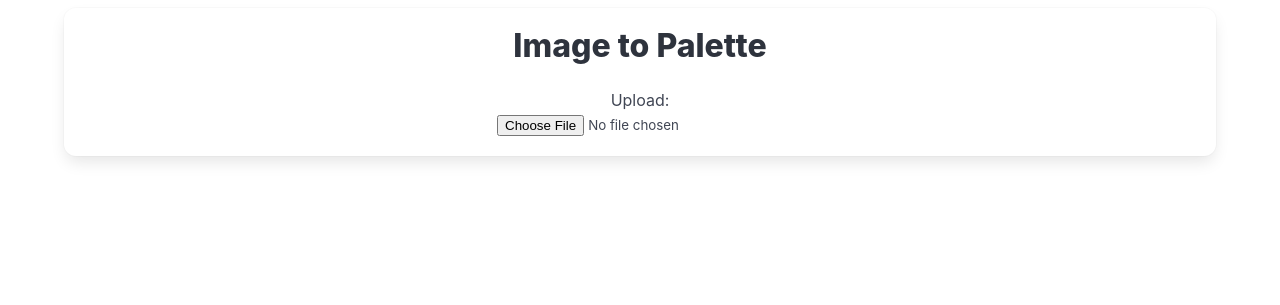
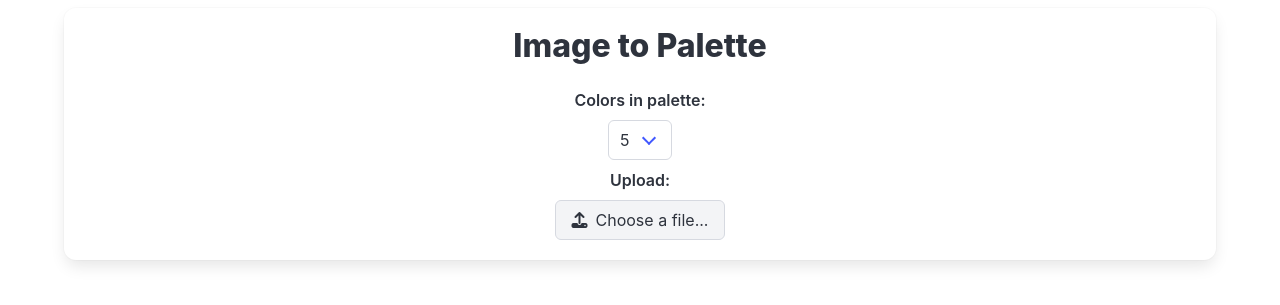
Before and after one commit to editid0/tools, a Flask app: page /tools/image2palette in a window 1280 px wide. Shown: the part 52-357 px from the top of the page. Run offline with Flask 3, Linux system fonts and the light colour scheme; some libraries are stand-ins or nearby versions.

Commit message:
Allow for pasting images, and changing the number of colors in a palette

```diff
--- a/templates/im2palette.html
+++ b/templates/im2palette.html
@@ -14,6 +14,13 @@
 			src="https://st.editid.uk/script.js"
 			data-website-id="fd60c701-ca5b-4ddc-9a0d-5602adf865d5"
 		></script>
+		<link
+			rel="stylesheet"
+			href="https://cdnjs.cloudflare.com/ajax/libs/font-awesome/6.6.0/css/all.min.css"
+			integrity="sha512-Kc323vGBEqzTmouAECnVceyQqyqdsSiqLQISBL29aUW4U/M7pSPA/gEUZQqv1cwx4OnYxTxve5UMg5GT6L4JJg=="
+			crossorigin="anonymous"
+			referrerpolicy="no-referrer"
+		/>
 	</head>
 	<body>
 		{# adds the nav bar to the file #} {% include 'nav.html' %}
@@ -26,6 +33,7 @@
 					<img src="" alt="Image" id="im" />
 				</div>
 				<div id="palette">
+					<button id="reset" class="button is-danger">Reset</button>
 					<p class="has-text-centered mb-3">Palette:</p>
 					<div id="palettecolors" class="columns"></div>
 				</div>
@@ -42,12 +50,32 @@
 					</div>
 				</div>
 				<div id="upload">
-					<p class="has-text-centered">Upload:</p>
-					<input
-						type="file"
-						id="imageinput"
-						accept="image/jpeg, image/png, image/gif, image/webp, image/bmp"
-					/>
+					<label for="palette" class="label">Colors in palette:</label>
+					<div class="select mb-2">
+						<select class="" id="palettecount">
+							<option id="2">2</option>
+							<option id="3">3</option>
+							<option id="4">4</option>
+							<option id="5" selected>5</option>
+						</select>
+					</div>
+					<p class="has-text-centered label">Upload:</p>
+					<div class="file">
+						<label class="file-label">
+							<input
+								type="file"
+								id="imageinput"
+								accept="image/jpeg, image/png, image/gif, image/webp, image/bmp"
+								class="file-input"
+							/>
+							<span class="file-cta">
+								<span class="file-icon">
+									<i class="fas fa-upload"></i>
+								</span>
+								<span class="file-label">Choose a file...</span>
+							</span>
+						</label>
+					</div>
 				</div>
 			</div>
 		</div>
@@ -72,6 +100,8 @@
 		var confirm_im = document.getElementById("confirm");
 		var upload = document.getElementById("upload");
 		var image_input = document.getElementById("imageinput");
+		var palettecount = document.getElementById("palettecount");
+		var stage = 0;
 		image_input.addEventListener("change", function () {
 			// if there's a file in the input, hide the upload div, show the preview div
 			if (image_input.files.length > 0) {
@@ -79,6 +109,7 @@
 				preview.style.display = "block";
 				// set the image source of #confirm
 				confirm_im.src = URL.createObjectURL(image_input.files[0]);
+				stage = 1;
 			}
 		});
 		// if the cancel button is clicked, hide the preview div, show the upload div, reset the image source of #confirm, and reset the image source of #imageinput
@@ -87,6 +118,7 @@
 			upload.style.display = "block";
 			confirm_im.src = "";
 			image_input.value = "";
+			stage = 0;
 		});
 		// if the create button is clicked, hide the preview div, show the #image div, and set the image source of #im
 		create_button.addEventListener("click", function () {
@@ -95,7 +127,7 @@
 			palettediv.style.display = "block";
 			im.src = confirm_im.src;
 			palette_colors.innerHTML = "";
-			var palette = colorThief.getPalette(confirm_im, 5);
+			var palette = colorThief.getPalette(confirm_im, parseInt(palettecount.value));
 			for (var i = 0; i < palette.length; i++) {
 				var color = palette[i];
 				var div = document.createElement("div");
@@ -103,6 +135,7 @@
 				div.style.backgroundColor = "rgb(" + color.join(",") + ")";
 				palette_colors.appendChild(div);
 			}
+			stage = 2;
 		});
 		document.addEventListener("click", function (e) {
 			if (e.target.classList.contains("palette-color")) {
@@ -145,6 +178,44 @@
 				// remove event listener from delete button
 			}, 5000);
 		}
+		document.getElementById("reset").addEventListener("click", function () {
+			confirm_im.src = "";
+			image_input.value = "";
+			preview.style.display = "none";
+			upload.style.display = "block";
+			image.style.display = "none";
+			palettediv.style.display = "none";
+			stage = 0;
+		});
+		function handlePasteToFileInput(fileInput) {
+			document.addEventListener("paste", (event) => {
+				const clipboardItems = event.clipboardData.items;
+				for (const item of clipboardItems) {
+					if (item.type.startsWith("image/")) {
+						const file = item.getAsFile();
+						if (file) {
+							// Create a DataTransfer object to set the file input
+							const dataTransfer = new DataTransfer();
+							dataTransfer.items.add(file);
+							fileInput.files = dataTransfer.files;
+							console.log(
+								"Image pasted and set to file input:",
+								file
+							);
+							// trigger change event
+							fileInput.dispatchEvent(new Event("change"));
+						}
+						break;
+					} else {
+						console.log(
+							"Clipboard item is not an image:",
+							item.type
+						);
+					}
+				}
+			});
+		}
+		handlePasteToFileInput(image_input);
 	</script>
 	<style>
 		#image {
@@ -188,5 +259,10 @@
 			flex-direction: column;
 			gap: 1rem;
 		}
+		.file {
+			display: flex;
+			justify-content: center;
+			align-items: center;
+		}
 	</style>
 </html>
```
